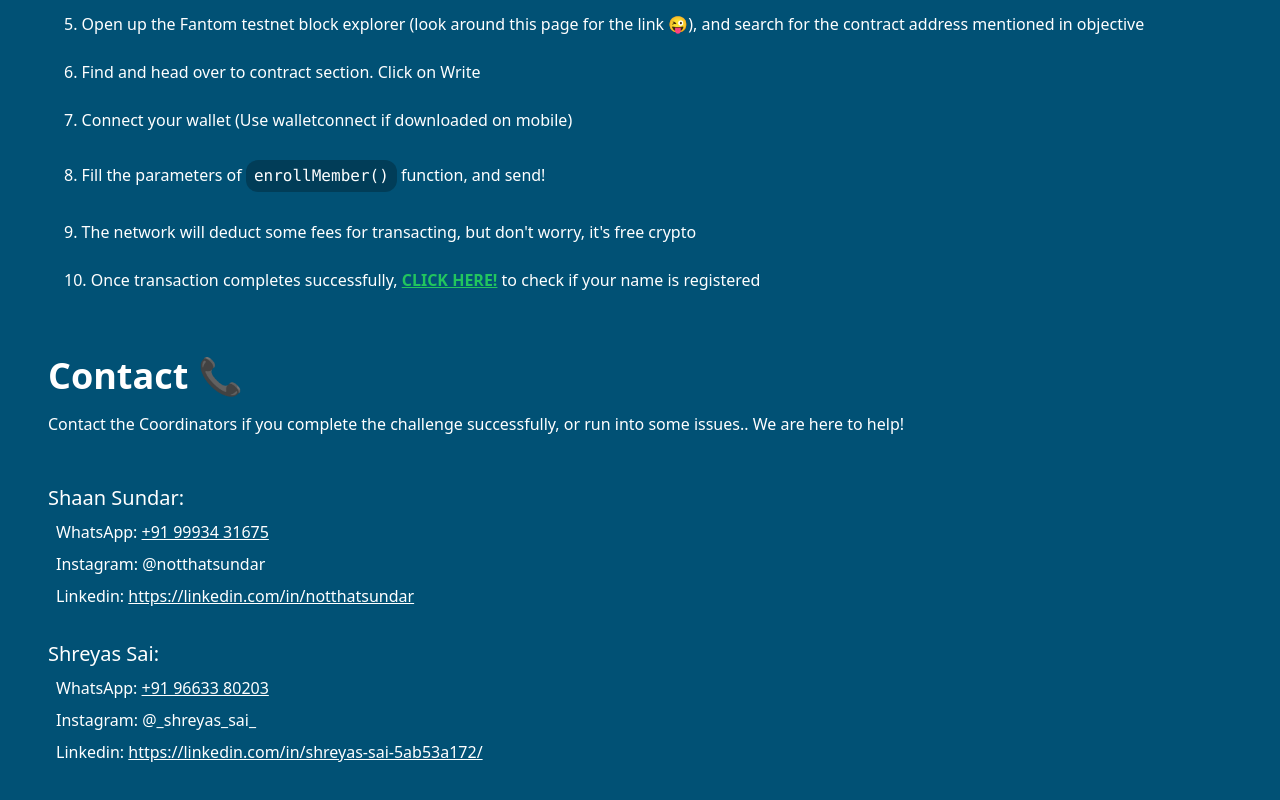
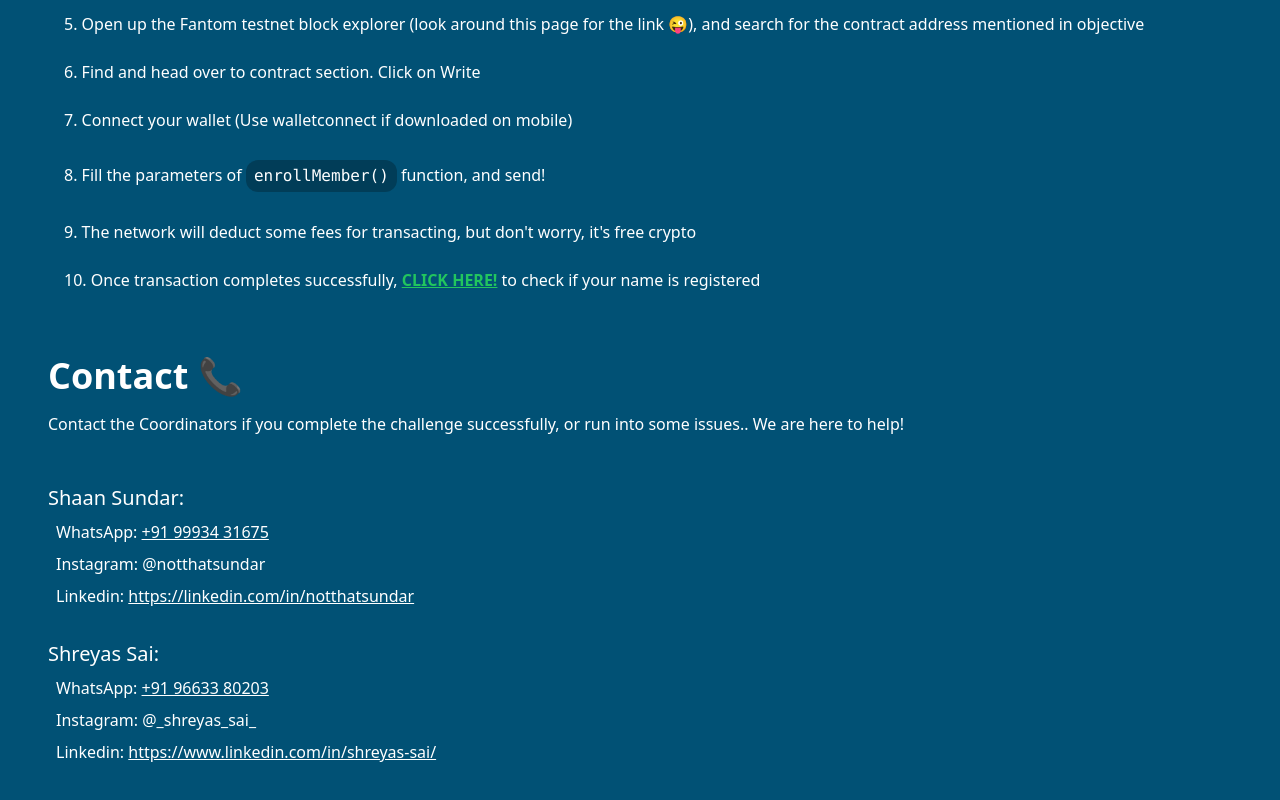
Before and after one commit to shaansundar/DAO-Community-Enroll-Platform, an Angular app: page / in a window 1280 px wide. Shown: the part 2090-2890 px from the top of the page. Built offline with nearby package versions, Linux system fonts and the light colour scheme.

Commit message:
v1.0.7 - Updated linkedin Shreyas

```diff
--- a/src/app/home/home.component.html
+++ b/src/app/home/home.component.html
@@ -118,7 +118,7 @@
           <ul>
             <li class="my-2 ml-2 text-base">WhatsApp: <a href="https://wa.me/919663380203" class="underline">+91 96633 80203</a></li>
             <li class="my-2 ml-2 text-base">Instagram: @_shreyas_sai_</li>
-            <li class="my-2 ml-2 text-base">Linkedin: <a href="https://linkedin.com/in/shreyas-sai-5ab53a172/" class="underline">https://linkedin.com/in/shreyas-sai-5ab53a172/</a></li>
+            <li class="my-2 ml-2 text-base">Linkedin: <a href="https://www.linkedin.com/in/shreyas-sai/" class="underline">https://www.linkedin.com/in/shreyas-sai/</a></li>
           </ul>
         </li>
       </ul>
```
